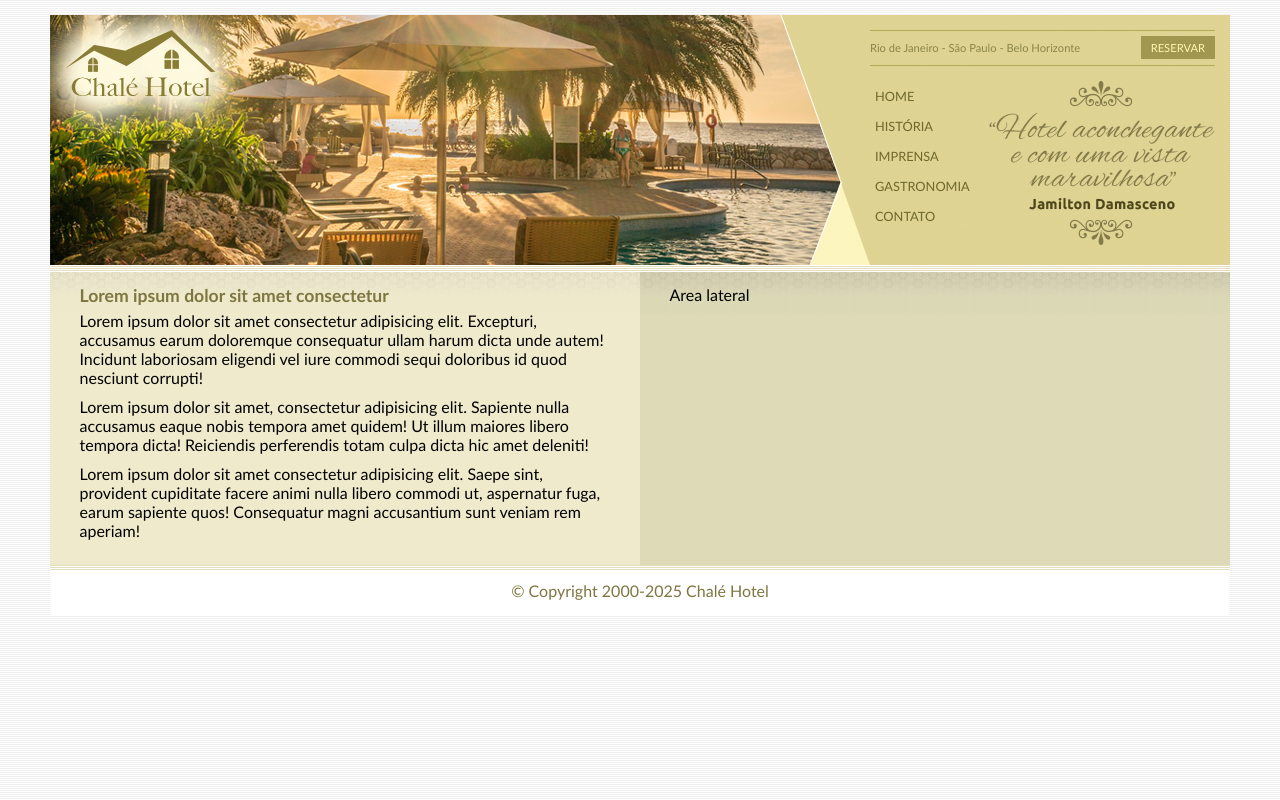
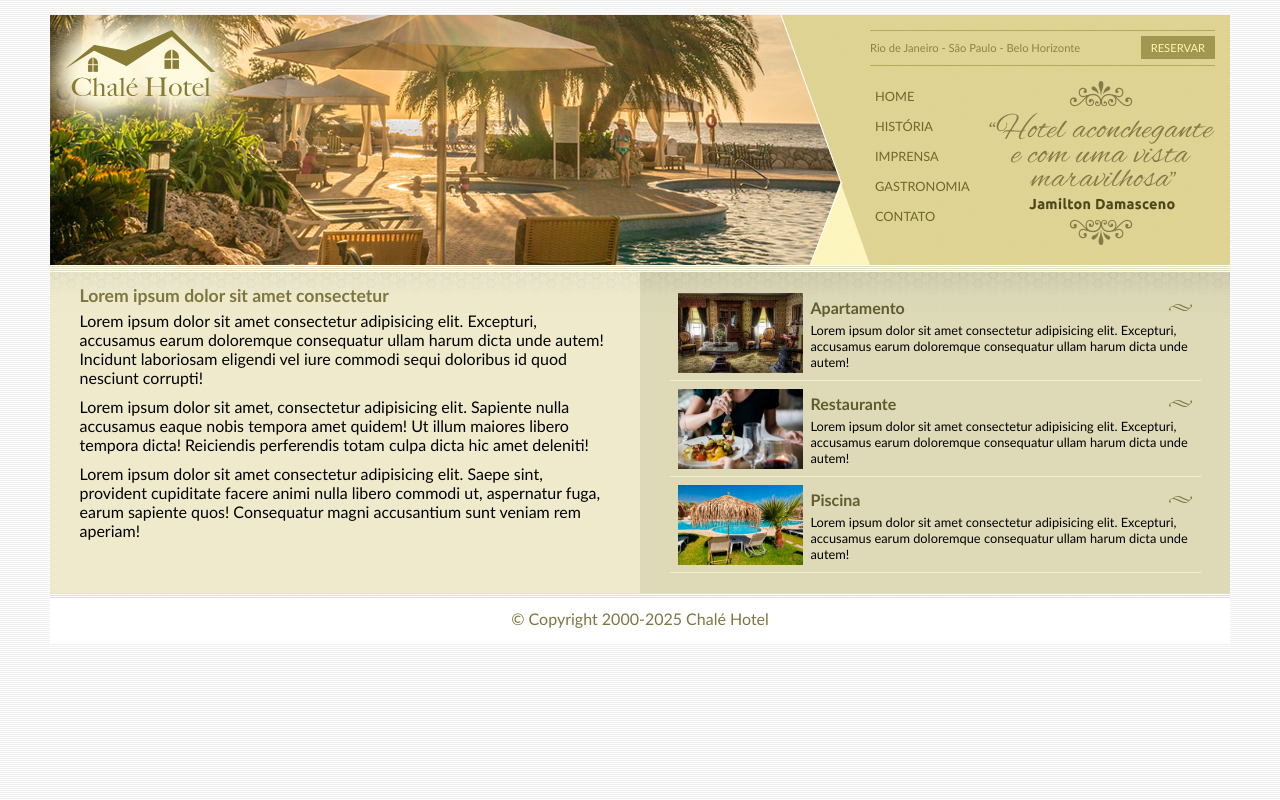
Before and after one commit to stumpf-alexandre/chaleHotel, a plain HTML site: page index.html in a window 1280 px wide. Drawn offline with Linux system fonts and the light colour scheme.

Commit message:
criando e estilizando area lateral

```diff
--- a/CSS/style.css
+++ b/CSS/style.css
@@ -104,18 +104,6 @@ ul#nav-list a:hover{
   padding: 15px 0;
 }
 
-#side-area {
-  width: 50%;
-  float: right;
-  background: url(../image/bg-area-lateral.png) top left repeat-x;
-  padding: 20px 0;
-}
-
-.content {
-  margin: 0 auto;
-  width: 90%;
-}
-
 h2 {
   color: #7d7640;
   font-size: 1.1em;
@@ -125,7 +113,45 @@ h2 {
 p {
   font-size: 1em;
   margin-bottom: 10px;
+}
 
+#side-area {
+  width: 50%;
+  float: right;
+  background: url(../image/bg-area-lateral.png) top left repeat-x;
+  padding: 20px 0;
+}
+
+#benefits li {
+  height: 6em;
+  border-bottom: 1px solid #f3efcb;
+  padding: 8px;
+}
+
+#benefits li a img {
+  float: left;
+  margin-right: 8px;
+}
+
+#benefits li a h3 {
+  font-size: 1em;
+  color: #615b2d;
+  padding: 5px 0;
+  background: url(../image/ornamento.png) no-repeat center right;
+}
+
+#benefits li a p {
+  font-size: 0.8em;
+}
+
+#benefits li:hover {
+  background: #f6f3d6;
+  cursor: pointer;
+}
+
+.content {
+  margin: 0 auto;
+  width: 90%;
 }
 
 footer {
--- a/index.html
+++ b/index.html
@@ -43,7 +43,29 @@
     </section>
     <section id="side-area">
       <div class="content">
-        Area lateral
+        <ul id="benefits">
+          <li>
+            <a href="#">
+              <img src="./image/apartamento.jpg" width="125" alt="Apartamento">
+              <h3>Apartamento</h3>
+              <p>Lorem ipsum dolor sit amet consectetur adipisicing elit. Excepturi, accusamus earum doloremque consequatur ullam harum dicta unde autem!</p>
+            </a>
+          </li>
+          <li>
+            <a href="#">
+              <img src="./image/restaurante.jpg" width="125" alt="Restaurante">
+              <h3>Restaurante</h3>
+              <p>Lorem ipsum dolor sit amet consectetur adipisicing elit. Excepturi, accusamus earum doloremque consequatur ullam harum dicta unde autem!</p>
+            </a>
+          </li>
+          <li>
+            <a href="#">
+              <img src="./image/piscina.jpg" width="125" alt="Piscina">
+              <h3>Piscina</h3>
+              <p>Lorem ipsum dolor sit amet consectetur adipisicing elit. Excepturi, accusamus earum doloremque consequatur ullam harum dicta unde autem!</p>
+            </a>
+          </li>
+        </ul>
       </div>
     </section>
     <div style="clear: both;"></div>
```
